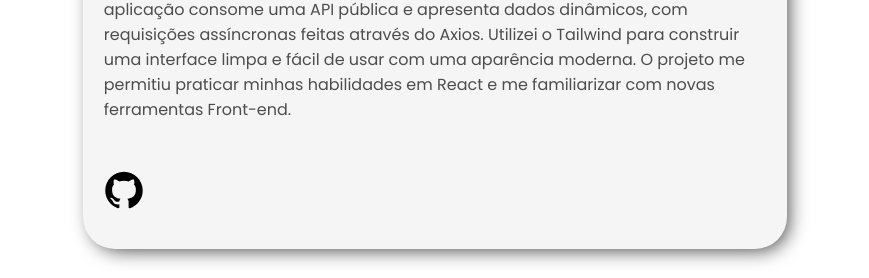
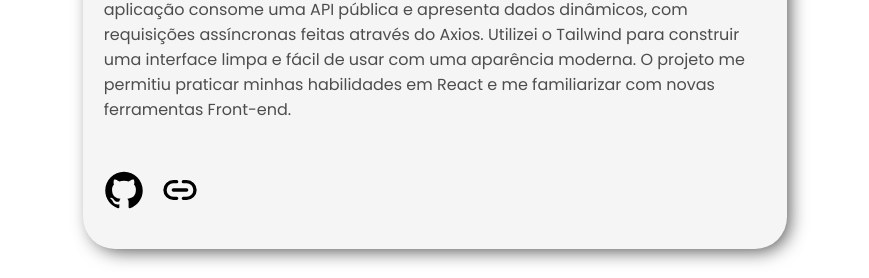
Before and after one commit to LucasJandrey5/Portifolio, a plain HTML site: page index.html in a window 1280 px wide. Shown: the part 1671-1949 px from the top of the page, without its empty margins (205-1074 px from the left). Drawn offline with Linux system fonts and the light colour scheme.

Commit message:
Atualização

```diff
--- a/index.html
+++ b/index.html
@@ -245,6 +245,12 @@
               rel="noopener"
               ><img src="./images/github.svg" alt="icone github"
             /></a>
+            <a
+              href="http://weather.lucasjandrey.com/"
+              target="_blank"
+              rel="noopener"
+              ><img src="./images/link.svg" alt="icone github"
+            /></a>
             <!-- <a href="#" rel="noopener" class="underline"
               >Clique aqui para acessar</a
             > -->
```
Also changed, not shown: images/link.svg (added), 1 other file.
